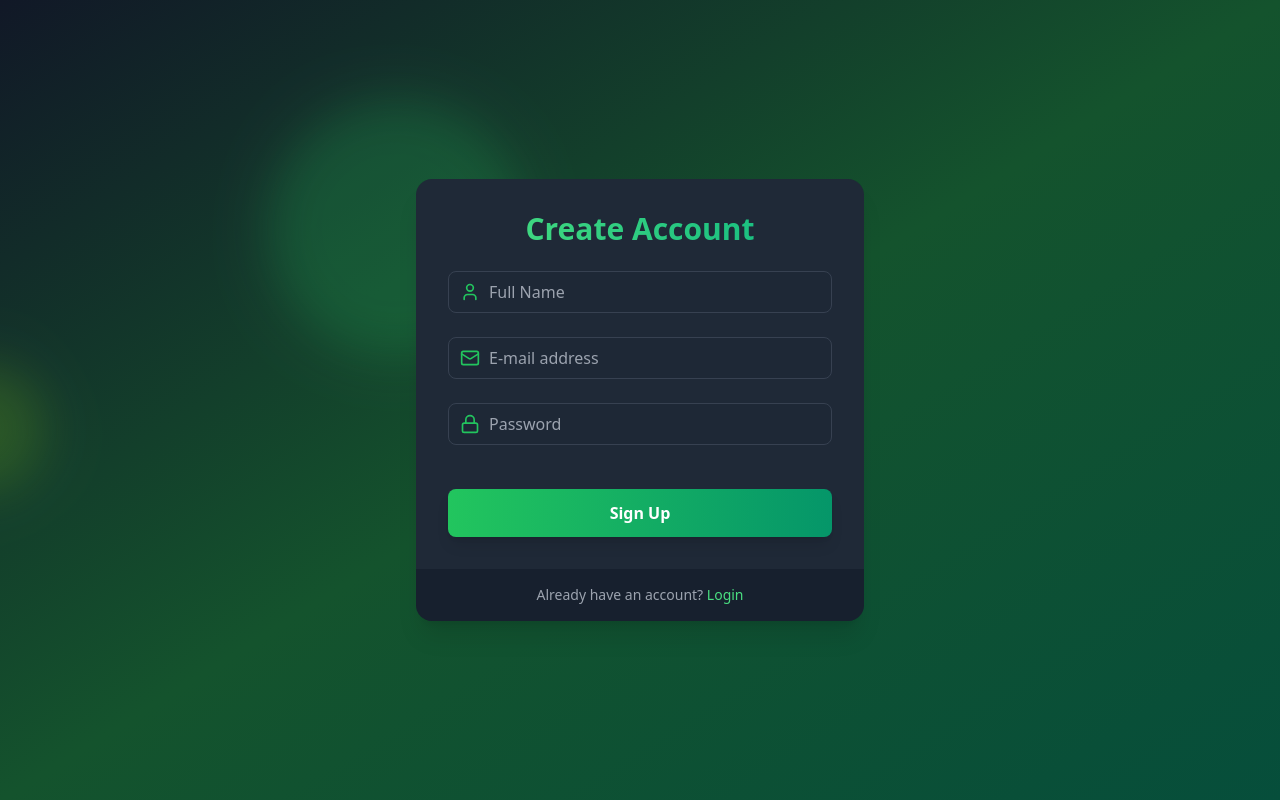
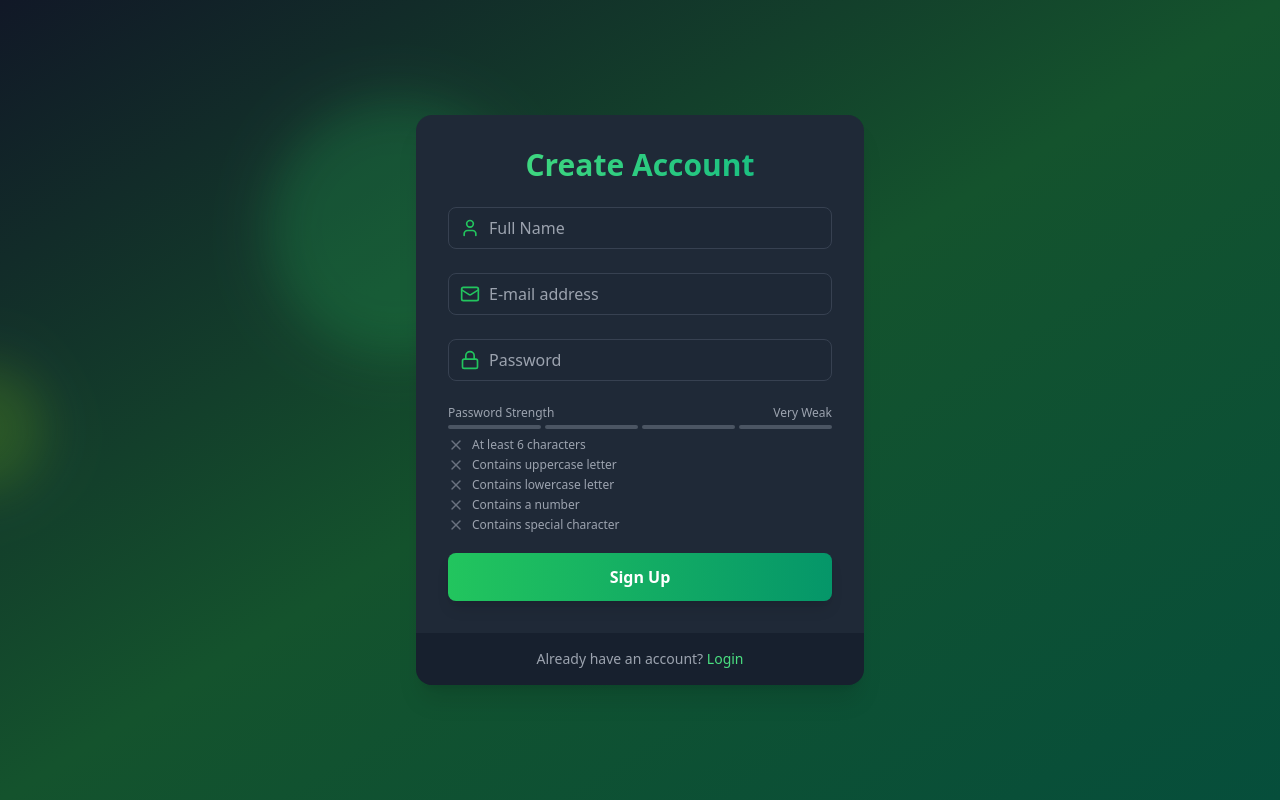
Before and after one commit to hamzathul/Advanced-Authentication, a React (Vite) app in the folder frontend/: page /signup in a window 1280 px wide. Built offline with nearby package versions, Linux system fonts and the light colour scheme.

Commit message:
signup page completed

```diff
--- /dev/null
+++ b/frontend/src/components/PasswordStrengthMeter.jsx
@@ -0,0 +1,80 @@
+import { Check, X } from "lucide-react";
+
+const PasswordCriteria = ({ password }) => {
+  const criteria = [
+    { label: "At least 6 characters", met: password.length >= 6 },
+    { label: "Contains uppercase letter", met: /[A-Z]/.test(password) },
+    { label: "Contains lowercase letter", met: /[a-z]/.test(password) },
+    { label: "Contains a number", met: /\d/.test(password) },
+    {
+      label: "Contains special character",
+      met: /[^A-Za-z0-9]/.test(password),
+    },
+  ];
+  return (
+    <div className="mt-2 space-y-1">
+      {criteria.map((item, index) => (
+        <div key={item.label} className="flex items-center text-xs">
+          {item.met ? (
+            <Check className="size-4 text-green-500 mr-2" />
+          ) : (
+            <X className="size-4 text-gray-500 mr-2" />
+          )}
+          <span className={item.met ? "text-green-500" : "text-gray-400"}>
+            {item.label}
+          </span>
+        </div>
+      ))}
+    </div>
+  );
+};
+
+const PasswordStrengthMeter = ({ password }) => {
+  const getStrength = (pass) => {
+    let strength = 0;
+    if (pass.length >= 6) strength++;
+    if (pass.match(/[a-z]/) && pass.match(/[A-Z]/)) strength++;
+    if (pass.match(/\d/)) strength++;
+    if (pass.match(/[^a-zA-Z\d]/)) strength++;
+    return strength;
+  };
+  const strength = getStrength(password);
+  const getColor = (strength) => {
+    if (strength === 0) return "bg-red-500";
+    if (strength === 1) return "bg-red-400";
+    if (strength === 2) return "bg-yellow-500";
+    if (strength === 3) return "bg-yellow-400";
+    return "bg-green-500";
+  };
+  const getStrengthText = (strength) => {
+    if (strength === 0) return "Very Weak";
+    if (strength === 1) return "Weak";
+    if (strength === 2) return "Fair";
+    if (strength === 3) return "Good";
+    return "Strong";
+  };
+
+  return (
+    <div className="mt-2 ">
+      <div className="flex justify-between items-center mb-1">
+        <span className="text-xs text-gray-400">Password Strength</span>
+        <span className="text-xs text-gray-400 ">
+          {getStrengthText(strength)}
+        </span>
+      </div>
+      <div className="flex space-x-1">
+        {[...Array(4)].map((_, index) => (
+          <div
+            key={index}
+            className={`h-1 w-1/4 rounded-full transition-colors duration-300
+                        ${index < strength ? getColor(strength) : "bg-gray-600"}
+                        `}
+          ></div>
+        ))}
+      </div>
+      <PasswordCriteria password={password}/>
+    </div>
+  );
+};
+
+export default PasswordStrengthMeter;
--- a/frontend/src/pages/SignUpPage.jsx
+++ b/frontend/src/pages/SignUpPage.jsx
@@ -3,6 +3,7 @@ import Input from "../components/Input";
 import { Lock, Mail, User } from "lucide-react";
 import { useState } from "react";
 import {Link} from 'react-router-dom'
+import PasswordStrengthMeter from "../components/PasswordStrengthMeter";
 
 const SignUpPage = () => {
   const [name, setName] = useState("");
@@ -48,7 +49,9 @@ const SignUpPage = () => {
             value={password}
             onChange={(e) => setPassword(e.target.value)}
           />
-          {/* Password strength meter */}
+
+          <PasswordStrengthMeter password={password}/>
+
           <motion.button className="mt-5 w-full py-3 px-4 bg-gradient-to-r from-green-500 to-emerald-600
           text-white font-bold rounded-lg shadow-lg hover:from-green-600 hover:to-emerald-700
           focus:outline-none focus:ring-2 focus:ring-green-500 focus:ring-offset-2 focus:ring-offset-gray-900
```
